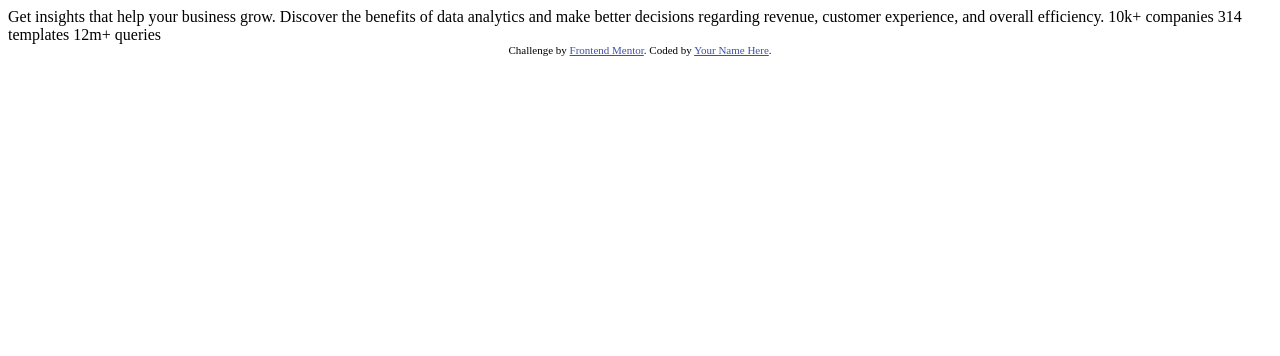
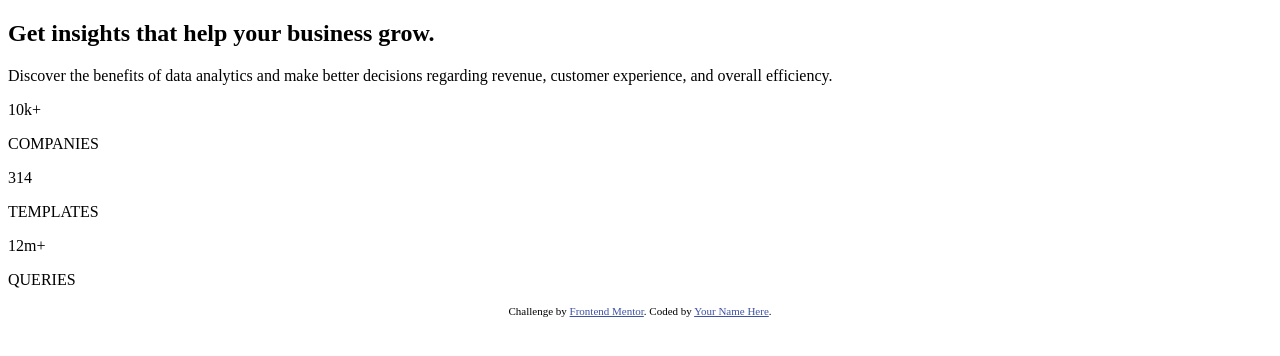
Before and after one commit to alphastand27/Stats-preview-card-component, a plain HTML site: page index.html in a window 1280 px wide. Drawn offline with Linux system fonts and the light colour scheme.

Commit message:
first commit

```diff
--- a/index.html
+++ b/index.html
@@ -3,31 +3,30 @@
 <head>
   <meta charset="UTF-8">
   <meta name="viewport" content="width=device-width, initial-scale=1.0"> <!-- displays site properly based on user's device -->
-
   <link rel="icon" type="image/png" sizes="32x32" href="./images/favicon-32x32.png">
-
-  <title>Frontend Mentor | Stats preview card component</title>
-
-  <!-- Feel free to remove these styles or customise in your own stylesheet 👍 -->
-  <style>
-    .attribution { font-size: 11px; text-align: center; }
-    .attribution a { color: hsl(228, 45%, 44%); }
-  </style>
+  <link rel="stylesheet" href="styles.css">
+  <title>Stats preview card component</title>
 </head>
 <body>
-
-  Get insights that help your business grow.
-
-  Discover the benefits of data analytics and make better decisions regarding revenue, customer
-  experience, and overall efficiency.
-
-  10k+ companies
-  314 templates
-  12m+ queries
-
-  <div class="attribution">
+  <main id="card">
+    <section id="card-img">
+    </section>
+    <section id="card-details">
+      <h1>Get <span id="word-color">insights</span> that help your business grow.</h1>
+      <p>Discover the benefits of data analytics and make better decisions regarding revenue, customer
+        experience, and overall efficiency.
+      </p>
+      <p class="bold">10k+</p>
+      <p>COMPANIES</p>
+      <p class="bold">314</p>
+      <p>TEMPLATES</p>
+      <p class="bold">12m+</p>
+      <p>QUERIES</p>
+    </section>
+  </main>
+  <footer class="attribution">
     Challenge by <a href="https://www.frontendmentor.io?ref=challenge" target="_blank">Frontend Mentor</a>.
     Coded by <a href="#">Your Name Here</a>.
-  </div>
+  </footer>
 </body>
 </html>
--- /dev/null
+++ b/styles.css
@@ -0,0 +1,3 @@
+
+.attribution { font-size: 11px; text-align: center; }
+.attribution a { color: hsl(228, 45%, 44%); }
```
Also changed, not shown: images/favicon-32x32.png (added), images/image-header-desktop.jpg (added), images/image-header-mobile.jpg (added), 1 other file.
